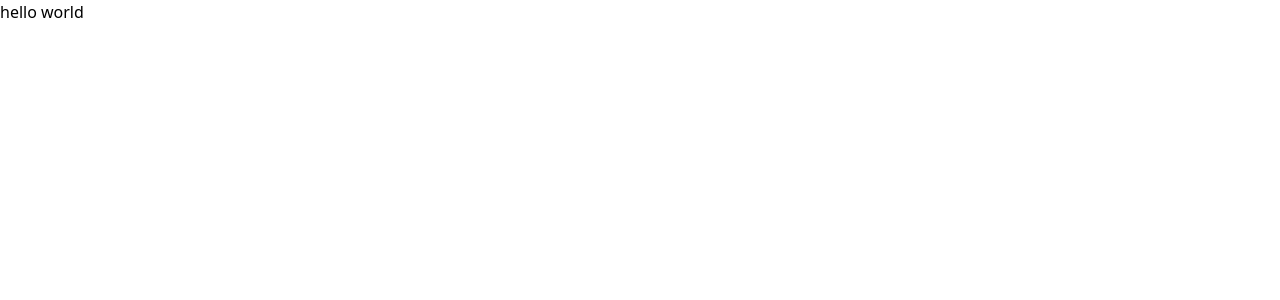
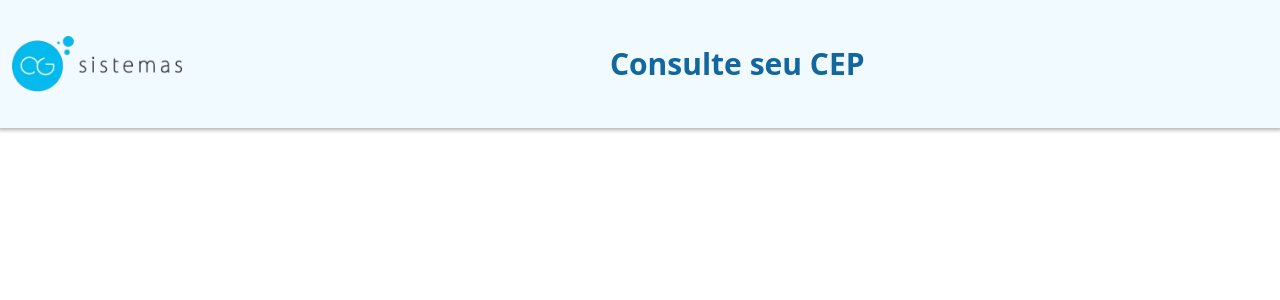
Before and after one commit to RodrigoNeoEx/frontChallenge, a React (Create React App) app: page / in a window 1280 px wide. Shown: the top 300 px of the page. Built offline with nearby package versions, Linux system fonts and the light colour scheme.

Commit message:
feat: add component header, add some theme styles

```diff
--- a/src/App.tsx
+++ b/src/App.tsx
@@ -1,3 +1,9 @@
-const App = () => <div>hello world</div>;
+import Header from "./components/header/Header";
+
+const App = () => {
+return (
+    <Header></Header>
+  )
+};
 
 export default App;
--- /dev/null
+++ b/src/components/header/Header.tsx
@@ -0,0 +1,18 @@
+const Header = () => {
+  return (
+    <header className="sm:h-32 h-20 bg-overall shadow-standard flex justify-between align-center">
+      <div className="px-3 content-center">
+        <img
+          src="/logo.webp"
+          alt="Imagem do Header"
+          className="w-full h-auto"
+        />
+      </div>
+      <div className="flex justify-center items-center w-full h-full">
+        <h1 className="text-primary sm:text-3xl text-2xl font-bold">Consulte seu CEP</h1>
+      </div>
+    </header>
+  );
+};
+
+export default Header;
--- a/tailwind.config.js
+++ b/tailwind.config.js
@@ -4,7 +4,19 @@ module.exports = {
     "./src/**/*.{js,jsx,ts,tsx}"
   ],
   theme: {
-    extend: {},
+    extend: {
+      colors: {
+        primary: '#13679f',
+        secondary: '#04C1F3',
+      },
+      backgroundColor: {
+        overall: '#f1faff',
+        gradient: 'linear-gradient(90deg, #04C1F3 0%, #13679F 100%)'
+      },
+      boxShadow: {
+        standard: '0px 0px 4px 2px #b1b1b1'
+      }
+    },
   },
   plugins: [],
 }
```
Also changed, not shown: public/logo.webp (added).
